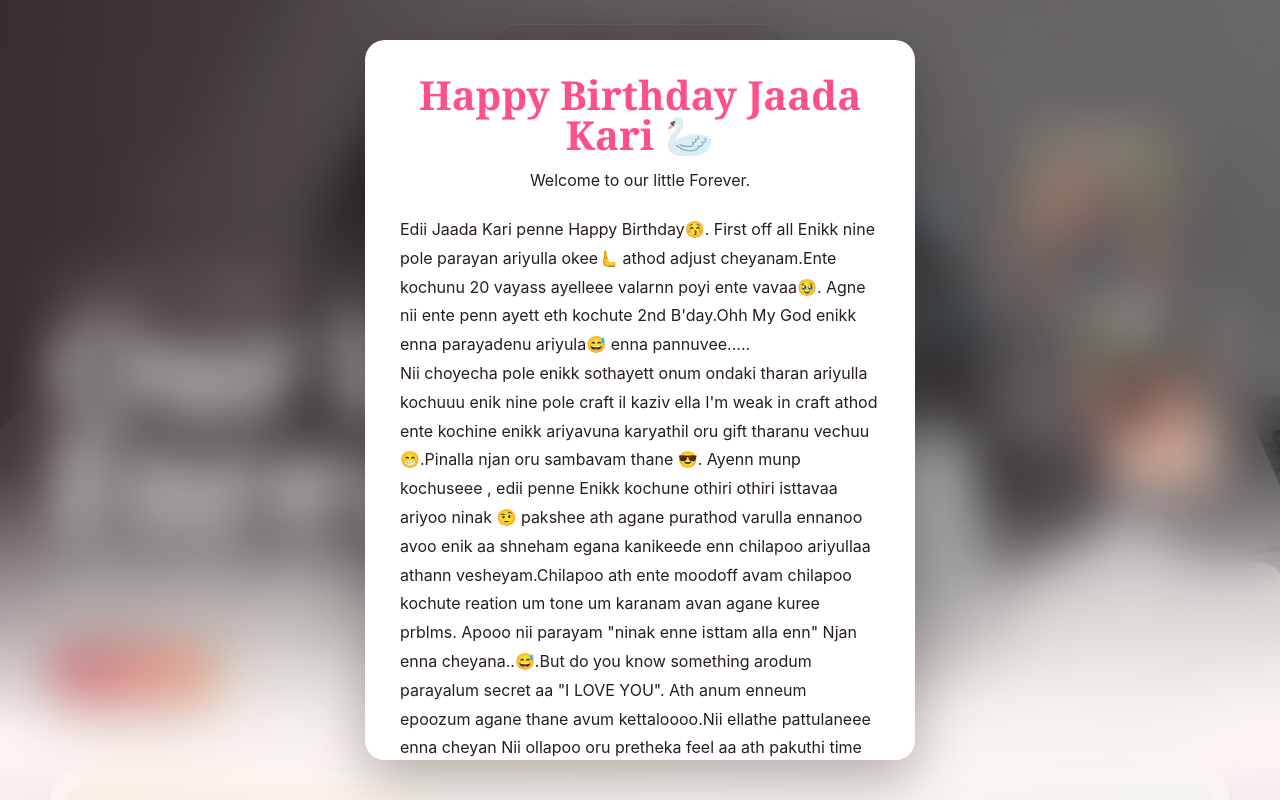
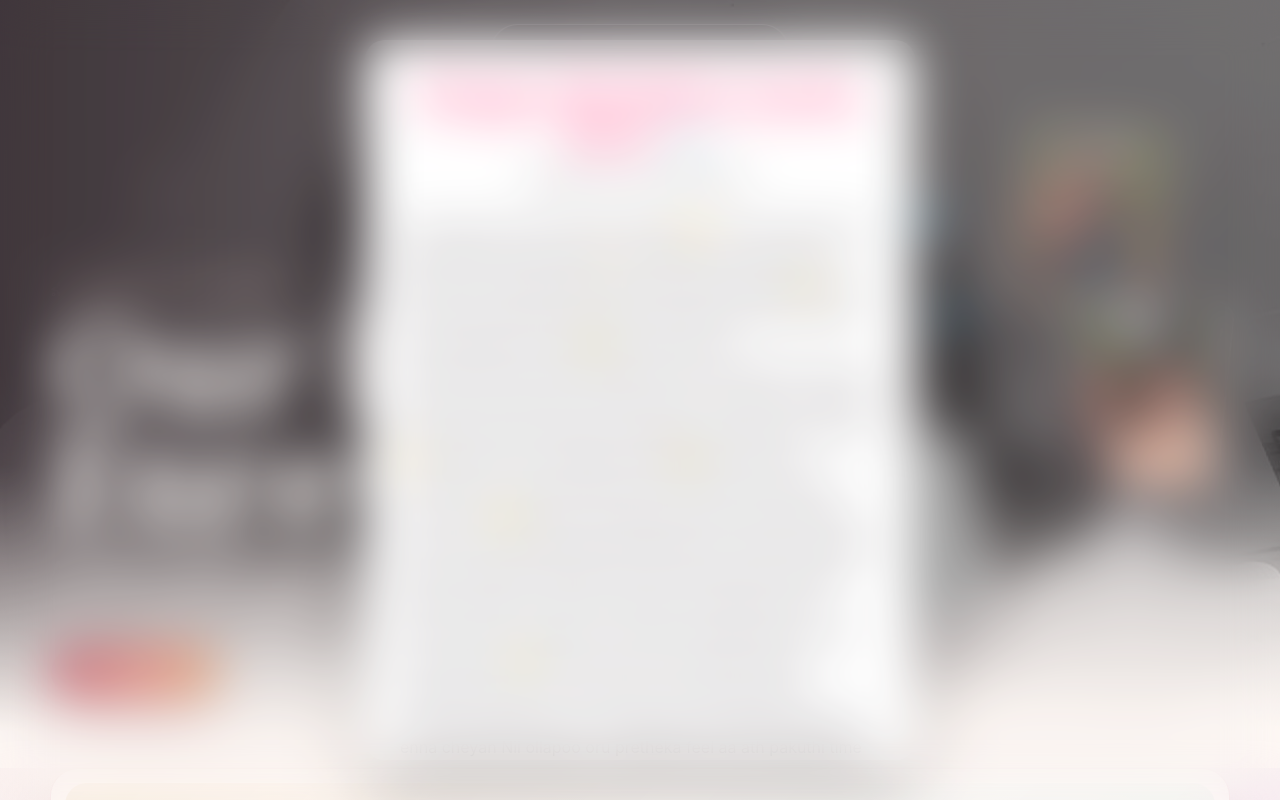
Before and after one commit to alex-renny/For_Web, a React (Vite) app: page / in a window 1280 px wide. Shown: the top 800 px of the page. Built offline with nearby package versions, Linux system fonts and the light colour scheme; grey boxes are pictures that could not be loaded.

Commit message:
Vercel blur fixed 1

```diff
--- a/src/styles.css
+++ b/src/styles.css
@@ -52,24 +52,25 @@ main {
 .popupOverlay {
     position: fixed;
     inset: 0;
-
-    background: rgba(255, 255, 255, 0.08);
-
-    backdrop-filter: blur(25px);
-    -webkit-backdrop-filter: blur(15px);
-
     z-index: 999999;
-
     display: flex;
     justify-content: center;
     align-items: center;
+    isolation: isolate;
+}
 
-    /* 🔥 IMPORTANT FIX */
-    transform: translateZ(0);
-    will-change: backdrop-filter;
+.popupOverlay::before {
+    content: "";
+    position: absolute;
+    inset: 0;
+    background: rgba(255, 255, 255, 0.12);
+    backdrop-filter: blur(25px);
+    -webkit-backdrop-filter: blur(25px);
+    pointer-events: none;
 }
 
 .popupBox {
+
     max-width: 550px;
     width: min(100%, 550px);
     max-height: min(90vh, 760px);
```
